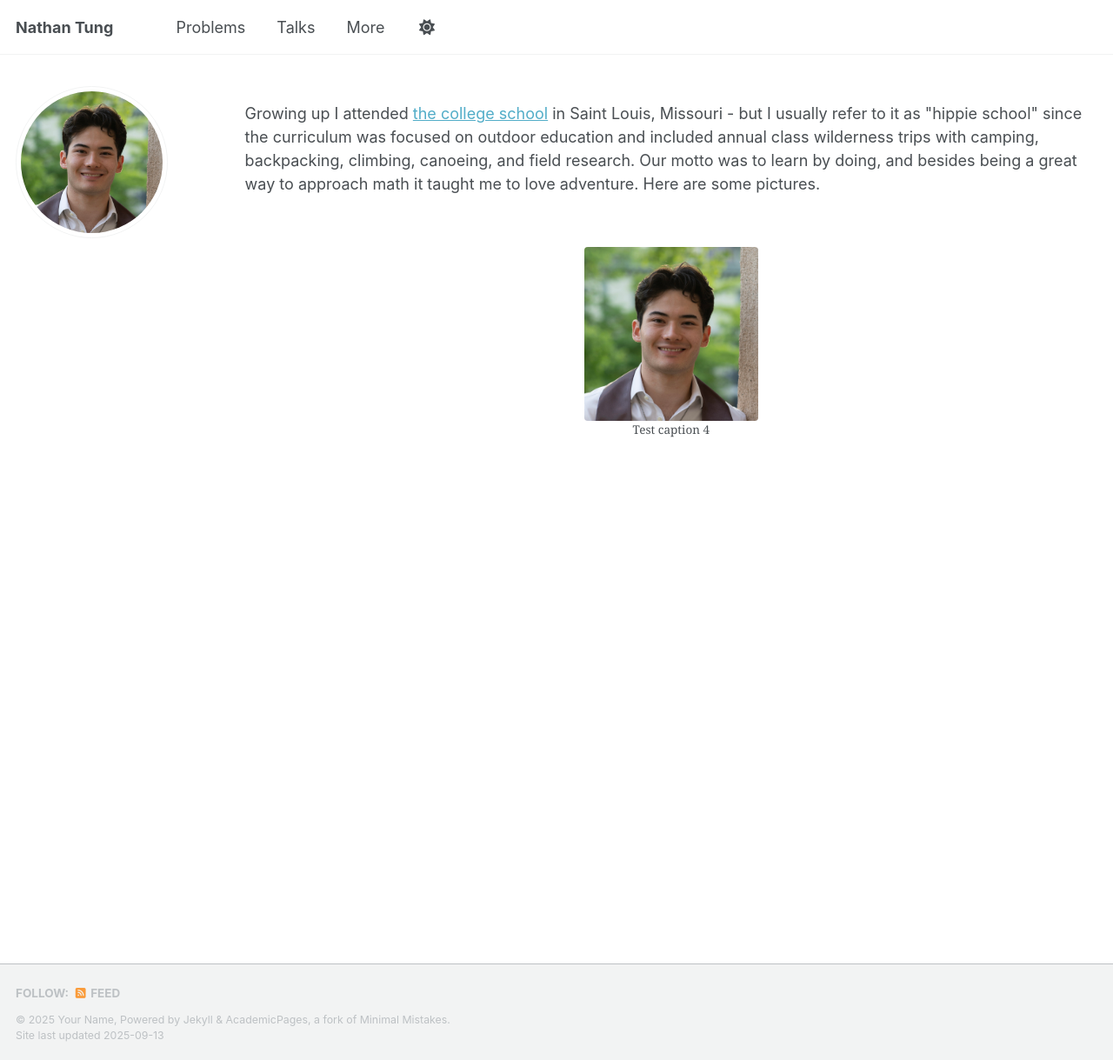
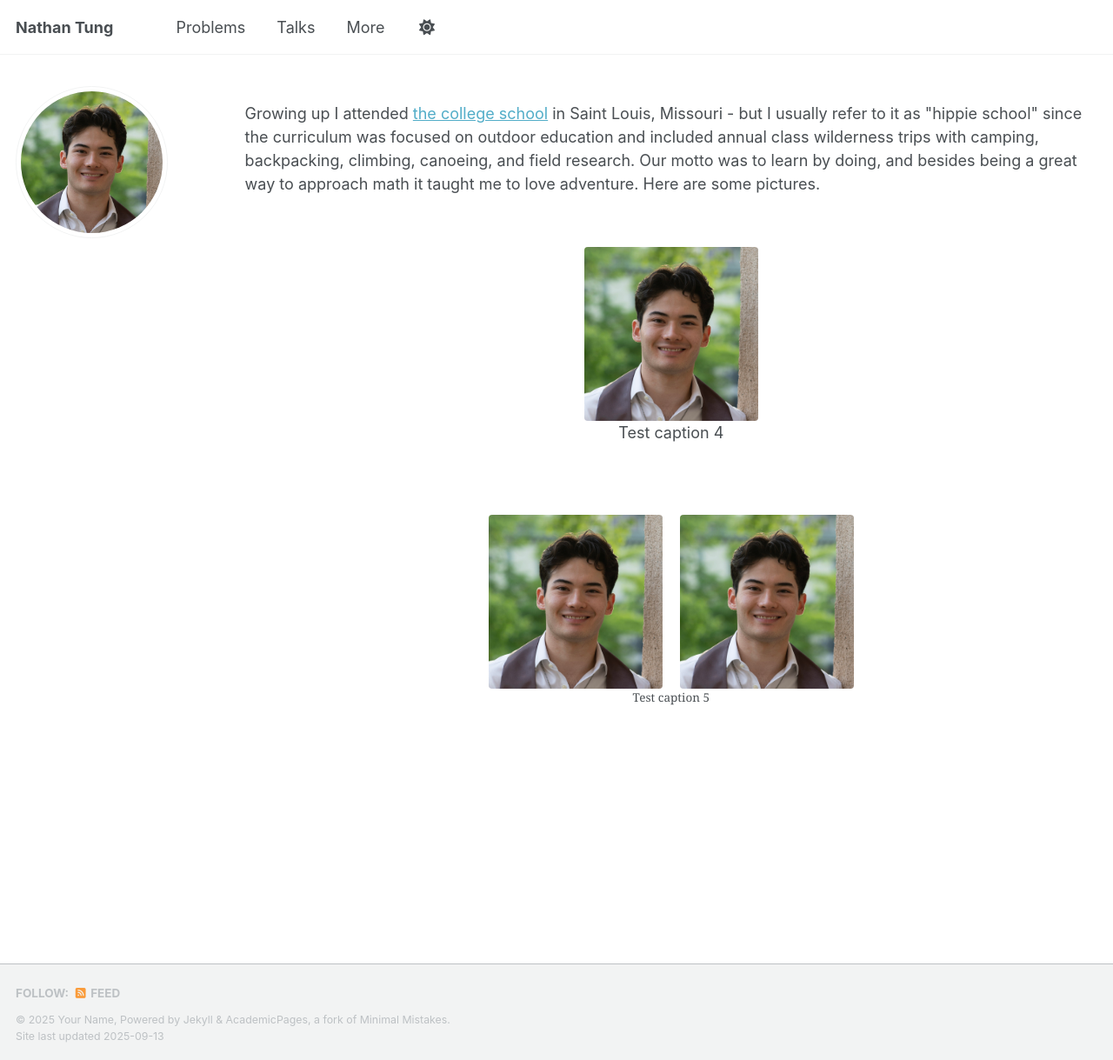
Before and after one commit to njtung/njtung.github.io, a Jekyll site: the page built from _pages/more.html, in a window 1280 px wide and 1219 px high. Shown: the whole window at 87% size. Built offline with Jekyll 4.4.1, drawn with Linux system fonts in a browser that asks for light colours; a script that is not in the unit is left out.

Commit message:
Update more.html

```diff
--- a/_pages/more.html
+++ b/_pages/more.html
@@ -11,6 +11,16 @@ author_profile: true
 <div style="text-align: center;">
   <figure style="display: inline-block; text-align: center;">
     <img src="../images/profile.png" alt="test" style="display: block; margin: auto; width: 200px; height: auto;">
-    <figcaption>Test caption 4</figcaption>
+    <figcaption style="font: inherit; color: inherit;">Test caption 4</figcaption>
   </figure>
 </div>
+
+<div style="text-align: center;">
+  <figure style="display: inline-block; text-align: center;">
+    <div style="display: flex; justify-content: center;">
+      <img src="../images/profile.png" alt="test" style="display: block; margin: 0 10px; width: 200px; height: auto;">
+      <img src="../images/profile.png" alt="test" style="display: block; margin: 0 10px; width: 200px; height: auto;">
+    </div>
+    <figcaption>Test caption 5</figcaption>
+  </figure>
+</div>
```
